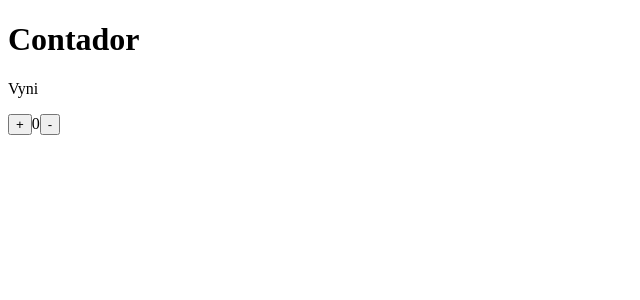
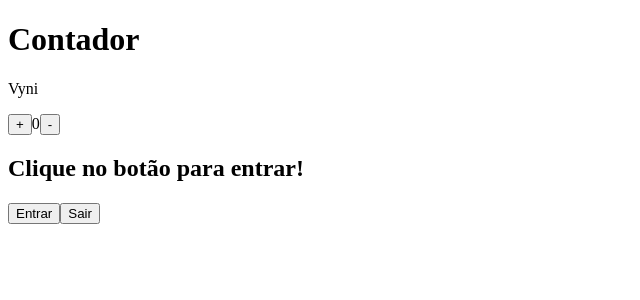
Before and after one commit to MVyni/react, a React (Vite) app: page / in a window 1280 px wide. Shown: the top 300 px of the page, without its empty margins (0-640 px from the left). Built offline with nearby package versions, Linux system fonts and the light colour scheme.

Commit message:
trabalhando eventos

```diff
--- a/src/App.jsx
+++ b/src/App.jsx
@@ -1,4 +1,5 @@
 import React, { Component } from "react";
+import Membro from "./components/Membro";
 
 class App extends Component {
 
@@ -40,7 +41,9 @@ class App extends Component {
         <button onClick={this.aumentar}>+</button>
         {this.state.contador}
         <button onClick={this.diminuir}>-</button>
+        <Membro nome="" />
       </div>
+
     )
   }
 }
--- /dev/null
+++ b/src/components/Membro.jsx
@@ -0,0 +1,34 @@
+import React, { Component } from "react";
+
+class Membro extends Component {
+    constructor (props){
+        super(props)
+
+        this.state = {
+            nome: props.nome
+        }
+
+        this.entrar = this.entrar.bind(this)
+    }
+
+    entrar(){
+        let state = this.state;
+        let novoNome = state.nome = "Seja Bem-vindo, Marcus Vynicius!"
+        this.setState({novoNome})
+    }
+
+    render() {
+        return(
+            <div>
+                <h2>Clique no botão para entrar!</h2>
+                <h4>{this.state.nome}</h4>
+
+                <button onClick={this.entrar}>Entrar</button>
+                <button onClick={() => this.setState({nome: ""})}>Sair</button>
+            </div>
+        )
+    }
+}
+
+
+export default Membro;
```
